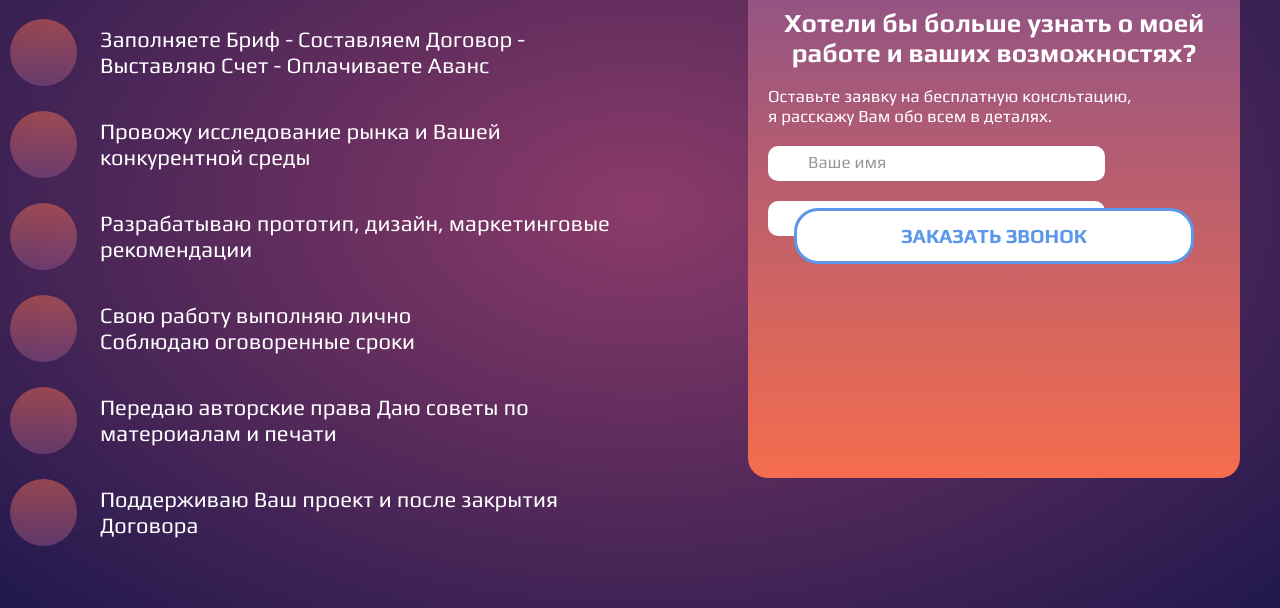
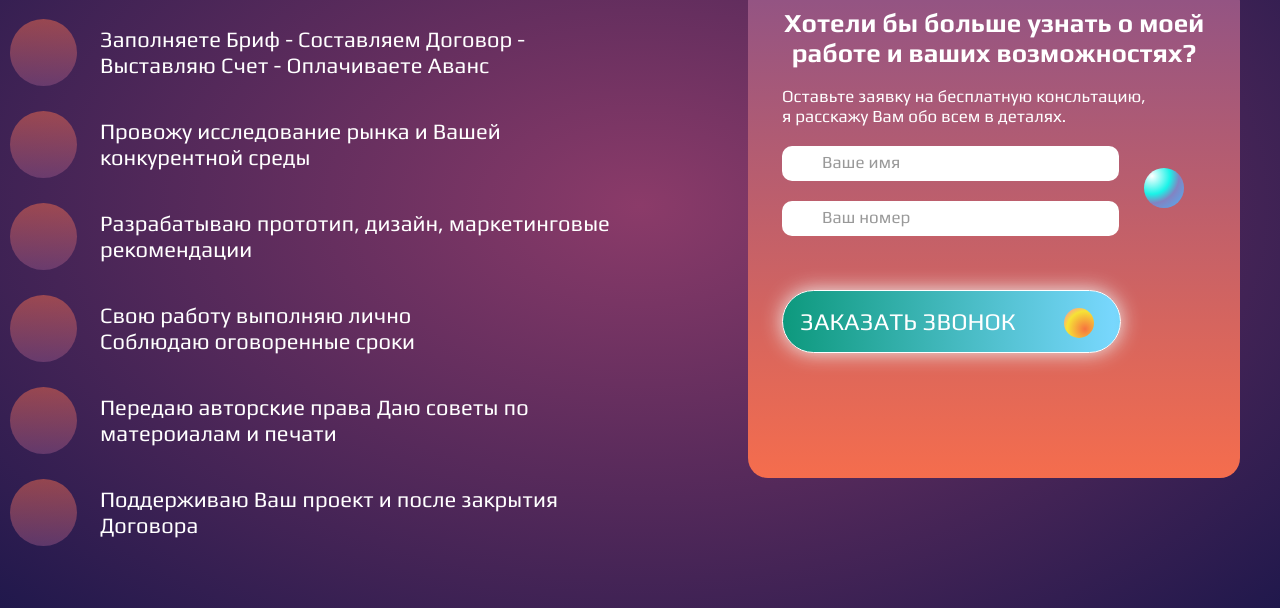
Before and after one commit to timoshenko4618/portfolio, a website: page landing/src/order.html in a window 1280 px wide. Shown: the part 196-804 px from the top of the page. Drawn offline with nearby package versions, Linux system fonts and the light colour scheme; files that its build step writes are made by us from their sources.

Commit message:
landing: order 100% done

```diff
--- a/landing/src/order.html
+++ b/landing/src/order.html
@@ -62,13 +62,12 @@
                     </input>
                     <input type="tel" size="40" placeholder="Ваш номер"   class="order__input" id="phone-number">
                     </input>
-                    <input type="submit">
+                    <input type="submit" class="order__submit" value="">
                 </form>
                 <div class="order__button">
                     <div class="button button--order">заказать звонок</div>
                   </div>
             </div>
-
         </div>
       </div>
     </div>
--- a/landing/src/styles/button.scss
+++ b/landing/src/styles/button.scss
@@ -118,21 +118,34 @@ $button-color: #5b97ea;
   }
 
   &--order {
-    @include center;
-    border: 1px solid $button-color;
-    border-radius: 24px;
-    height: $height;
-    padding: 0;
-    outline: none;
-    overflow: hidden;
-    color: $button-color;
-    transition: color 0.3s 0.1s ease-out;
-    text-align: center;
-    line-height: 250%;
-    font-size: 30px;
-    z-index: 0;
+    margin-top: 54px;
+    padding: 17px;
+    text-align: left;
+    font-size: 24px;
+    transition: 0.5s;
+    background-size: 200% auto;
+    border: solid 1px #fff;
+    color: white;
+    /* text-shadow: 0px 0px 10px rgba(0,0,0,0.2);*/
+    box-shadow: 0 0 20px #eee;
+    border-radius: 40px;
+    background-image: linear-gradient(to left,#0d997d 0%, #78d7fd 51%, #0d997d 100%);
 
-    @include button-blue-animated(20em);
+    &::before {
+      position: absolute;
+      right: 112px;
+      // display: block;
+      content: "";
+      width: 30px;
+      height: 30px;
+      border-radius: 50%;
+      background: radial-gradient(at 70% 70%, rgb(247, 115, 63) 0%, rgb(246, 227, 54) 60%, rgb(250, 117, 206) 100%);
+      z-index: 1;
+    }
+
+    &:hover {
+      background-position: right center;
+    }
   }
 
   &--portfolio {
--- a/landing/src/styles/order.scss
+++ b/landing/src/styles/order.scss
@@ -7,11 +7,11 @@
     color: #fff;
 
     &__ask-about {
+        position: relative;
         width: 40%;
-        // height: 80%;
         margin-top: 40px;
         margin-bottom: 100px;
-        padding: 10px 20px;
+        padding: 10px 34px;
         font-size: 17px;
         background: linear-gradient(to top, #f56d4d, #905385);
         border-radius: 20px;
@@ -24,6 +24,8 @@
 
     &__button {
         position: relative;
+        margin-top: 20px;
+        padding-right: 20%;
     }
 
     &__input {
@@ -40,6 +42,30 @@
             font-size: 17px;
             color: #999;
         }
+    }
+
+    &__submit {
+        position: absolute;
+        cursor: pointer;
+        right: 56px;
+        top: 187px;
+        width: 40px;
+        height: 40px;
+        border-radius: 50%;
+        border: none;
+        background: radial-gradient(at 20% 20%,#fff 0%, rgb(26, 243, 232) 40%, #8283c2 60%, rgb(76, 179, 248) 100% );
+
+        // &::after {
+        //     content: "asd";
+        //     position: absolute;
+        //     right: 50px;
+        //     top: 50px;
+        //     width: 50px;
+        //     height: 50px;
+        //     background: transparent;
+        //     border: 1px solid #00f;
+        //     z-index: 1;
+        // }
     }
 
     &__list {
```
